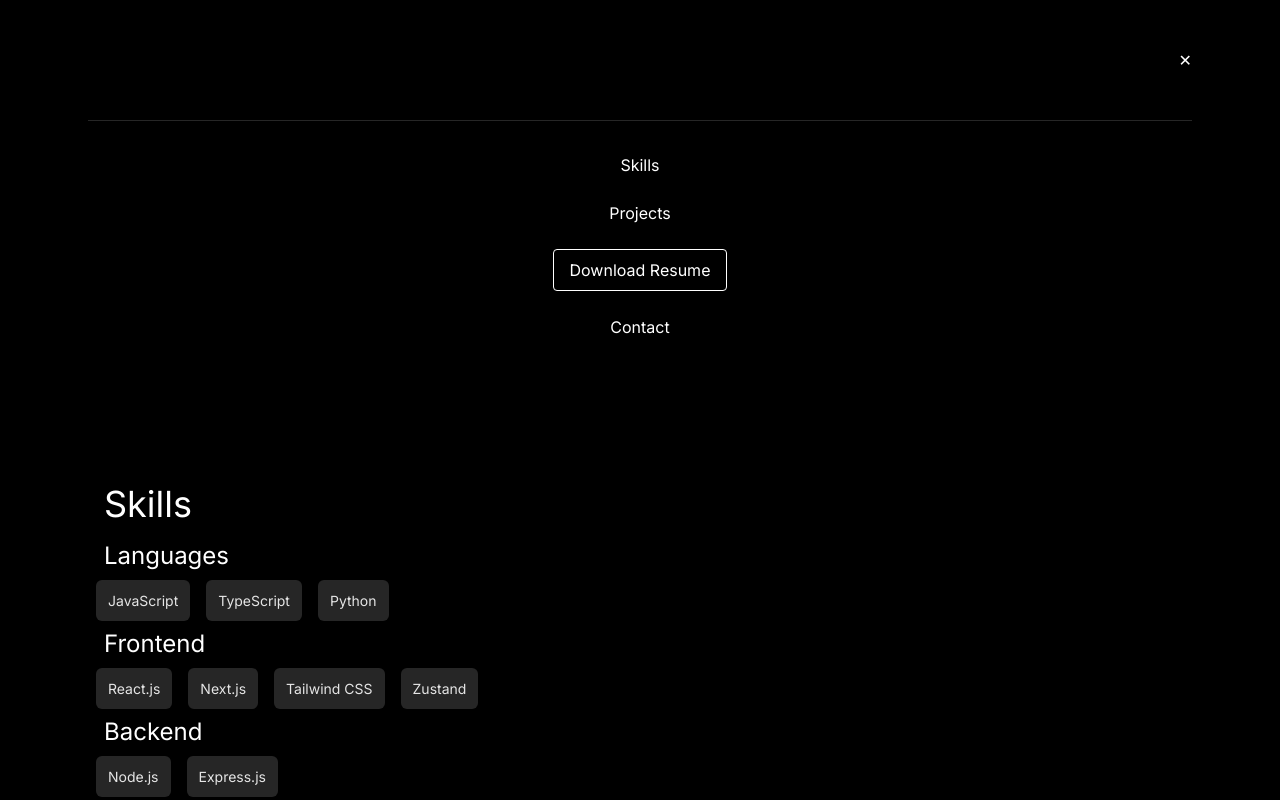
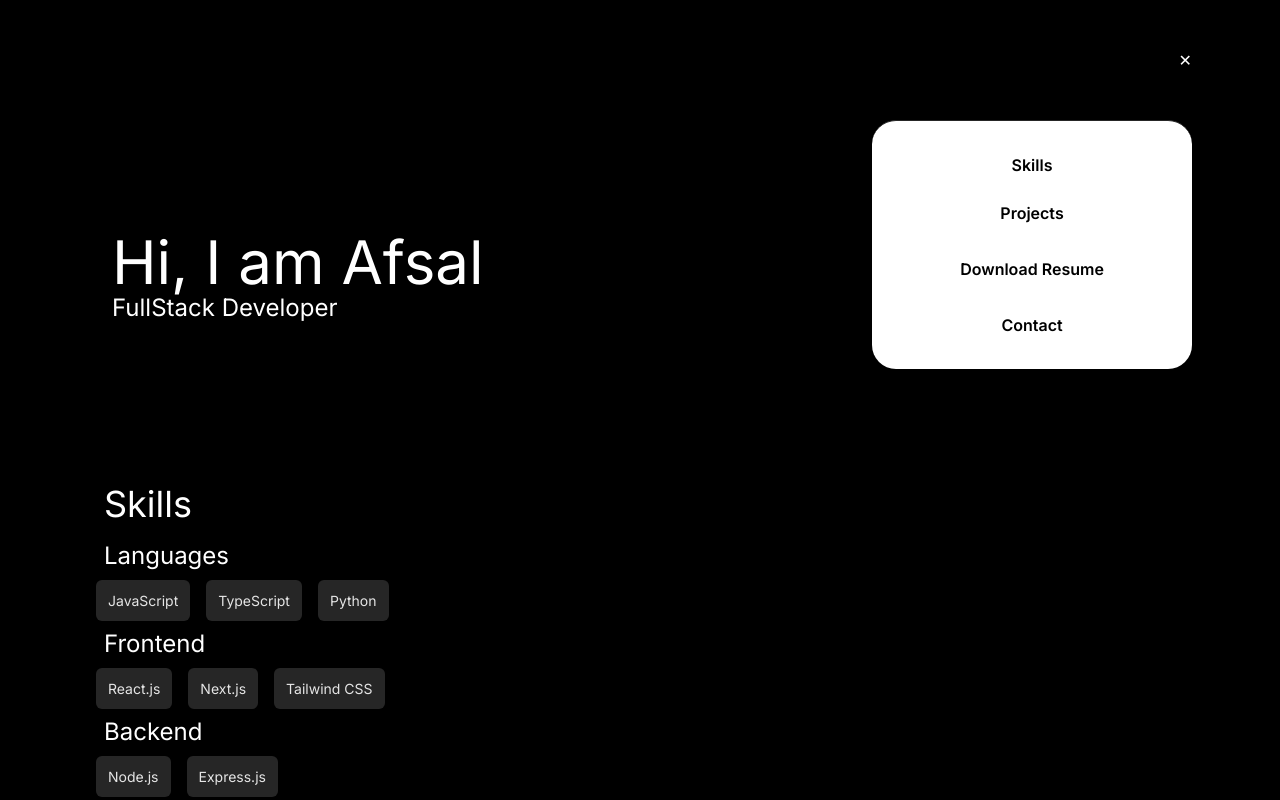
Before and after one commit to afzytk/portfolio, a Next.js app: page / in a window 1280 px wide. Both pictures are taken after a click on the button "Toggle menu". Shown: the top 800 px of the page. Built offline with nearby package versions, Linux system fonts and the light colour scheme.

Commit message:
feat: enhance navbar animation and update skills data

```diff
--- a/app/globals.css
+++ b/app/globals.css
@@ -3,3 +3,7 @@
 @theme {
   --font-inter: var(--font-inter);
 }
+
+html {
+  scroll-behavior: smooth;
+}
--- a/components/Contact.tsx
+++ b/components/Contact.tsx
@@ -35,6 +35,7 @@ export const Contact = () => {
     <form
       onSubmit={handleSubmit}
       className="max-w-md p-6 shadow-md rounded-lg "
+      id="contact"
     >
       <h3 className="text-3xl mb-6">Contact</h3>
       <div className="mb-8">
--- a/components/Navbar.tsx
+++ b/components/Navbar.tsx
@@ -1,8 +1,21 @@
 "use client";
-import { useState } from "react";
+import { useState, useRef } from "react";
+import { useGSAP } from "@gsap/react";
+import gsap from "gsap";
 
 export const Navbar = () => {
   const [isOpen, setIsOpen] = useState(false);
+  const menuRef = useRef<HTMLDivElement>(null);
+
+  useGSAP(() => {
+    if (isOpen) {
+      gsap.fromTo(
+        menuRef.current,
+        { opacity: 0, y: -20, scale: 0.95 },
+        { opacity: 1, y: 0, scale: 1, duration: 0.4, ease: "power3.out" },
+      );
+    }
+  }, [isOpen]);
 
   return (
     <header className="relative flex items-center justify-end py-12">
@@ -14,7 +27,10 @@ export const Navbar = () => {
         {isOpen ? "✕" : "☰"}
       </button>
       {isOpen && (
-        <nav className="absolute top-full left-0 w-full bg-black border-t border-neutral-800 flex flex-col items-center gap-6 py-8">
+        <nav
+          className="absolute top-full right-0 w-xs bg-white border-t border-neutral-800 flex flex-col items-center gap-6 py-8 rounded-3xl text-black font-semibold"
+          ref={menuRef}
+        >
           <a href="#skills" onClick={() => setIsOpen(false)}>
             Skills
           </a>
@@ -23,8 +39,10 @@ export const Navbar = () => {
           </a>
           <a
             href="/resume.pdf"
-            download
-            className="px-4 py-2 border border-white rounded"
+            download="Afsal_TK_Resume.pdf"
+            target="_blank"
+            rel="noopener noreferrer"
+            className="px-4 py-2 "
           >
             Download Resume
           </a>
--- a/components/ProjectCard.tsx
+++ b/components/ProjectCard.tsx
@@ -39,6 +39,8 @@ export const ProjectCard = ({ project }: ProjectCardProps) => {
                                    py-2 px-4 rounded-3xl
                                    focus:outline-none
                                    focus:shadow-outline m-4 text-center"
+            target="_blank"
+            rel="noopener noreferrer"
           >
             Live
           </a>
@@ -53,6 +55,8 @@ export const ProjectCard = ({ project }: ProjectCardProps) => {
                                    py-2 px-4 rounded-3xl
                                    focus:outline-none
                                    focus:shadow-outline m-4 text-center"
+            target="_blank"
+            rel="noopener noreferrer"
           >
             Code
           </a>
--- a/components/ProjectGrid.tsx
+++ b/components/ProjectGrid.tsx
@@ -3,7 +3,7 @@ import { projects } from "@/lib/projects";
 
 export const ProjectGrid = () => {
   return (
-    <section className="mt-8">
+    <section className="mt-8" id="projects">
       <h3 className="text-4xl mb-6">Projects</h3>
 
       <div className="grid grid-cols-1 md:grid-cols-2 lg:grid-cols-3 gap-6">
--- a/components/SkillsSection.tsx
+++ b/components/SkillsSection.tsx
@@ -2,7 +2,7 @@ import { skillCategories } from "@/lib/skills";
 
 export const SkillsSection = () => {
   return (
-    <div>
+    <div id="skills">
       <p className="text-4xl m-4">Skills</p>
       {skillCategories.map((category) => (
         <div key={category.name}>
--- a/lib/skills.ts
+++ b/lib/skills.ts
@@ -10,7 +10,7 @@ export const skillCategories: SkillCategory[] = [
   },
   {
     name: "Frontend",
-    skills: ["React.js", "Next.js", "Tailwind CSS", "Zustand"],
+    skills: ["React.js", "Next.js", "Tailwind CSS"],
   },
   {
     name: "Backend",
@@ -18,10 +18,10 @@ export const skillCategories: SkillCategory[] = [
   },
   {
     name: "Database",
-    skills: ["PostgreSQL", "MongoDB", "Prisma ORM"],
+    skills: ["PostgreSQL"],
   },
   {
     name: "Tools",
-    skills: ["Git", "GitHub", "Figma", "Vite", "Vitest"],
+    skills: ["Git", "GitHub", "Figma"],
   },
 ];
--- a/package.json
+++ b/package.json
@@ -9,6 +9,7 @@
     "lint": "eslint"
   },
   "dependencies": {
+    "@gsap/react": "^2.1.2",
     "gsap": "^3.15.0",
     "motion": "^13.1.1",
     "next": "16.3.3",
```
Also changed, not shown: 1 other file (tests, documents, lock files or other folders).
